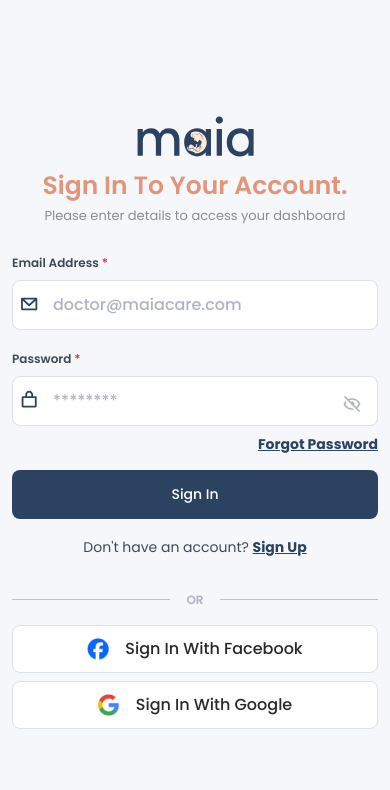
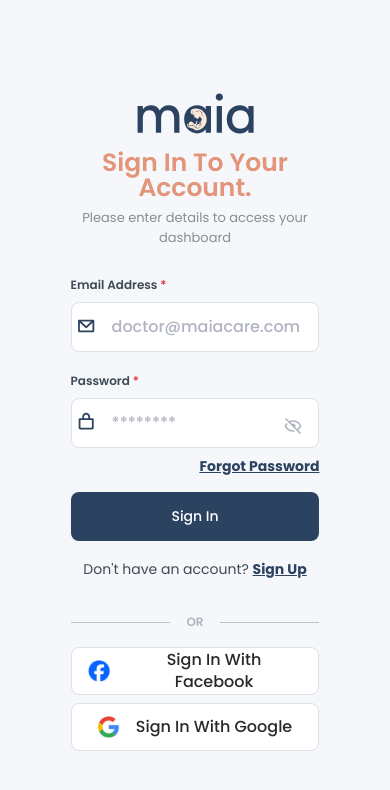
Before and after one commit to PranayTechnocomet/maiacare-doctor-fe, a Next.js app: page /loginpage in a window 390 px wide. Shown: the top 790 px of the page. Built offline with nearby package versions, Linux system fonts and the light colour scheme; a web font is replaced by a local one.

Commit message:
whole screen bug solved

```diff
--- a/src/app/temp/page.tsx
+++ b/src/app/temp/page.tsx
@@ -164,6 +164,8 @@
 
   const [selected, setSelected] = useState<Option[]>([]);
   const [formData, setFormData] = useState<FormData>(initialFormData);
+  console.log("form Data",formData);
+
   const [formError, setFormError] = useState<FormError>(initialFormError);
   const [startTime, setStartTime] = useState("");
   const [endTime, setEndTime] = useState("");
--- a/src/components/LoginScreenContainer.tsx
+++ b/src/components/LoginScreenContainer.tsx
@@ -21,7 +21,7 @@
                 <Row className='min-vh-100' >
 
                     <Col md={6} className="d-flex align-items-center justify-content-center">
-                        <div className='' >
+                        <div className='forgot-passwored-detail' >
                             <div className='d-flex justify-content-center align-item-center'>
 
 
--- a/src/components/ResetPassword.tsx
+++ b/src/components/ResetPassword.tsx
@@ -25,7 +25,7 @@
                 <Row className='min-vh-100 ' >
 
                     <Col md={6} className="d-flex align-items-center justify-content-center">
-                        <div className=''>
+                        <div className='forgot-passwored-detail'>
                             <div className='d-flex justify-content-start align-item-start'>
 
 
@@ -52,7 +52,7 @@
 
                             </h2>
                             <p className="login-subtitle text-start">Secure your account by setting a new password.</p>
-                            {/* <LoginTitle className="login-title1" title="Sign In To Your Account." subtitle="Please enter details to access your dashboard" /> */}
+
 
                             <ResetPasswordScreen setPasswordChangedSuccessModel={setPasswordChangedSuccessModel}
                             />
--- a/src/components/ui/InputField.tsx
+++ b/src/components/ui/InputField.tsx
@@ -1,4 +1,187 @@
-import React, { useState } from 'react'
+// import React, { useState } from 'react'
+// import { Form } from 'react-bootstrap'
+
+// export const InputFieldGroup = ({
+//     label = "",
+//     name,
+//     type = "text",
+//     value,
+//     onChange = () => { },
+//     onBlur = () => { },
+//     onClick = () => { },
+//     placeholder = "",
+//     required = false,
+//     disabled = false,
+//     readOnly = false,
+//     error = "",
+//     helperText = "",
+//     className = "",
+//     children,
+//     ...rest
+// }: {
+//     label?: string;
+//     name?: string;
+//     type?: string;
+//     value?: string;
+//     onChange?: (e: React.ChangeEvent<HTMLInputElement>) => void;
+//     onBlur?: (e: React.FocusEvent<HTMLInputElement>) => void;
+//     onClick?: (e: React.MouseEvent<HTMLInputElement>) => void;
+//     placeholder?: string;
+//     required?: boolean;
+//     disabled?: boolean;
+//     readOnly?: boolean;
+//     error?: string;
+//     helperText?: string;
+//     className?: string;
+//     children?: React.ReactNode;
+//     [key: string]: any;
+// }) => {
+//     return (
+//         <>
+//             <div className={`maiacare-input-field-container ${className}`}>
+//                 {label && (
+//                     <InputFieldLabel label={label} required={required} />
+//                 )}
+//                 <InputField
+//                     name={name}
+//                     type={type}
+//                     value={value}
+//                     onChange={onChange}
+//                     onBlur={onBlur}
+//                     onClick={onClick}
+//                     placeholder={placeholder}
+//                     disabled={disabled}
+//                     readOnly={readOnly}
+//                     children={children}
+//                     {...rest}
+//                 />
+//                 {helperText && <InputFieldHelperText helperText={helperText} />}
+//             </div>
+//             {error && <InputFieldError error={error} />}
+//         </>
+//     )
+// }
+
+// export const InputFieldLabel = ({ label = "", required = false, className = "" }: { label?: string; required?: boolean, className?: string }) => {
+//     return (
+//         <Form.Label className={`maiacare-input-field-label ${className}`}>{label} {required && <span className="text-danger">*</span>}</Form.Label>
+//     )
+// }
+
+// export const InputField = ({
+//     name,
+//     type = "text",
+//     value,
+//     onChange = () => { },
+//     onBlur = () => { },
+//     onClick = () => { },
+//     placeholder = "",
+//     required = false,
+//     disabled = false,
+//     readOnly = false,
+//     className = "",
+//     children,
+//     ...rest
+// }: {
+//     name?: string;
+//     type?: string;
+//     value?: string;
+//     onChange?: (e: React.ChangeEvent<HTMLInputElement>) => void;
+//     onBlur?: (e: React.FocusEvent<HTMLInputElement>) => void;
+//     onClick?: (e: React.MouseEvent<HTMLInputElement>) => void;
+//     placeholder?: string;
+//     required?: boolean;
+//     disabled?: boolean;
+//     readOnly?: boolean;
+//     className?: string;
+//     children?: React.ReactNode;
+//     [key: string]: any;
+// }) => {
+//     const [realValue, setRealValue] = useState("");
+//     const [maskedValue, setMaskedValue] = useState("");
+
+//     // Custom handler for password masking
+//     const handleMaskedChange = (e: React.ChangeEvent<HTMLInputElement>) => {
+//         const newInput = e.target.value;
+
+//         if (newInput.length > maskedValue.length) {
+//             // User typed new character
+//             const newChar = newInput[newInput.length - 1];
+//             setRealValue((prev) => prev + newChar);
+//         } else {
+//             // User deleted character
+//             setRealValue((prev) => prev.slice(0, -1));
+//         }
+
+//         setMaskedValue("*".repeat(newInput.length));
+
+//         // still call parent onChange with actual value
+//         if (onChange) {
+//             const syntheticEvent = {
+//                 ...e,
+//                 target: { ...e.target, value: newInput.length > maskedValue.length ? realValue + newInput[newInput.length - 1] : realValue.slice(0, -1) }
+//             } as React.ChangeEvent<HTMLInputElement>;
+//             onChange(syntheticEvent);
+//         }
+//     };
+
+//     return (
+//         <>
+//             {type === "password" ? (
+//                 <Form.Control
+//                     className={`maiacare-input-field ${className}`}
+//                     name={name}
+//                     type="text"
+//                     value={maskedValue}
+//                     onChange={handleMaskedChange}
+//                     onBlur={onBlur}
+//                     onClick={onClick}
+//                     placeholder={placeholder}
+//                     disabled={disabled}
+//                     readOnly={readOnly}
+//                     {...rest}
+//                 />
+//             ) : (
+//                 <Form.Control
+//                     className={`maiacare-input-field ${className}`}
+//                     name={name}
+//                     type={type}
+//                     value={value}
+//                     onChange={onChange}
+//                     onBlur={onBlur}
+//                     onClick={onClick}
+//                     placeholder={placeholder}
+//                     disabled={disabled}
+//                     readOnly={readOnly}
+//                     {...rest}
+//                 />
+//             )}
+//             {children}
+//         </>
+//     )
+// }
+
+// export const InputFieldError = ({ error = "", className = "" }: { error?: string, className?: string }) => {
+//     return (
+//         <div className={`${className}`}>
+//             <Form.Text className="text-danger maiacare-input-field-error">{error}</Form.Text>
+//         </div>
+//     )
+// }
+
+// export const InputFieldHelperText = ({ helperText = "", className = "" }: { helperText?: string, className?: string }) => {
+//     return (
+//         <div className={`${className}`}>
+//             <Form.Text className="maiacare-input-field-helper-text">{helperText}</Form.Text>
+//         </div>
+//     )
+// }
+
+
+
+
+
+import React from 'react'
 import { Form } from 'react-bootstrap'
 
 export const InputFieldGroup = ({
@@ -42,19 +225,7 @@
                 {label && (
                     <InputFieldLabel label={label} required={required} />
                 )}
-                <InputField
-                    name={name}
-                    type={type}
-                    value={value}
-                    onChange={onChange}
-                    onBlur={onBlur}
-                    onClick={onClick}
-                    placeholder={placeholder}
-                    disabled={disabled}
-                    readOnly={readOnly}
-                    children={children}
-                    {...rest}
-                />
+                <InputField name={name} type={type} value={value} onChange={onChange} onBlur={onBlur} onClick={onClick} placeholder={placeholder} disabled={disabled} readOnly={readOnly} children={children} {...rest} />
                 {helperText && <InputFieldHelperText helperText={helperText} />}
             </div>
             {error && <InputFieldError error={error} />}
@@ -97,65 +268,9 @@
     children?: React.ReactNode;
     [key: string]: any;
 }) => {
-    const [realValue, setRealValue] = useState("");
-    const [maskedValue, setMaskedValue] = useState("");
-
-    // Custom handler for password masking
-    const handleMaskedChange = (e: React.ChangeEvent<HTMLInputElement>) => {
-        const newInput = e.target.value;
-
-        if (newInput.length > maskedValue.length) {
-            // User typed new character
-            const newChar = newInput[newInput.length - 1];
-            setRealValue((prev) => prev + newChar);
-        } else {
-            // User deleted character
-            setRealValue((prev) => prev.slice(0, -1));
-        }
-
-        setMaskedValue("*".repeat(newInput.length));
-
-        // still call parent onChange with actual value
-        if (onChange) {
-            const syntheticEvent = {
-                ...e,
-                target: { ...e.target, value: newInput.length > maskedValue.length ? realValue + newInput[newInput.length - 1] : realValue.slice(0, -1) }
-            } as React.ChangeEvent<HTMLInputElement>;
-            onChange(syntheticEvent);
-        }
-    };
-
     return (
         <>
-            {type === "password" ? (
-                <Form.Control
-                    className={`maiacare-input-field ${className}`}
-                    name={name}
-                    type="text"
-                    value={maskedValue}
-                    onChange={handleMaskedChange}
-                    onBlur={onBlur}
-                    onClick={onClick}
-                    placeholder={placeholder}
-                    disabled={disabled}
-                    readOnly={readOnly}
-                    {...rest}
-                />
-            ) : (
-                <Form.Control
-                    className={`maiacare-input-field ${className}`}
-                    name={name}
-                    type={type}
-                    value={value}
-                    onChange={onChange}
-                    onBlur={onBlur}
-                    onClick={onClick}
-                    placeholder={placeholder}
-                    disabled={disabled}
-                    readOnly={readOnly}
-                    {...rest}
-                />
-            )}
+            <Form.Control className={`maiacare-input-field ${className} `} name={name} type={type} value={value} onChange={onChange} onBlur={onBlur} onClick={onClick} placeholder={placeholder} disabled={disabled} readOnly={readOnly} {...rest} />
             {children}
         </>
     )
@@ -169,6 +284,7 @@
     )
 }
 
+
 export const InputFieldHelperText = ({ helperText = "", className = "" }: { helperText?: string, className?: string }) => {
     return (
         <div className={`${className}`}>
--- a/src/style/login.css
+++ b/src/style/login.css
@@ -172,3 +172,18 @@
         width: 35%;
     }
 }
+.forgot-passwored-detail{
+    max-width: 860px;
+}
+
+
+@media  screen and (min-width: 1440px) {
+    .forgot-passwored-detail{
+        width: 53% !important;
+    }
+}
+@media screen and (max-width:767px) {
+    .forgot-passwored-detail{
+        width: 68% !important;
+    }
+}
```
Also changed, not shown: src/components/ForgotPasswordScreen.tsx (+3 -4 lines).
